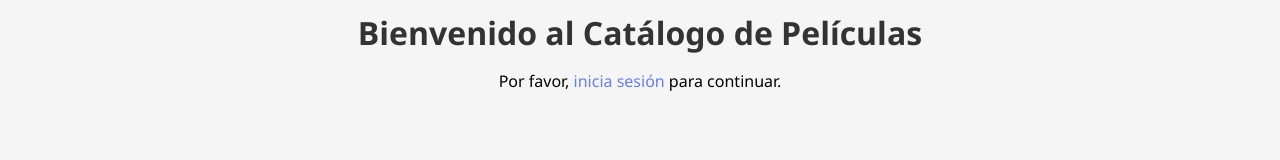
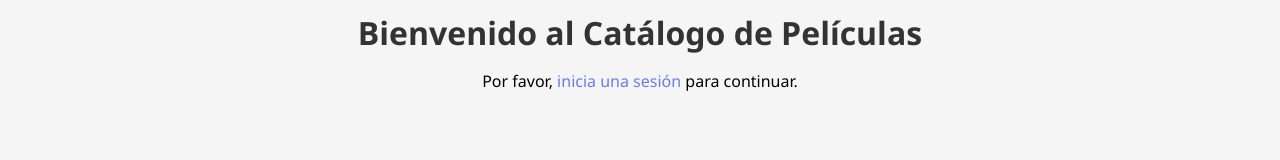
Before and after one commit to juanestebanlugo7-lang/peliculas-app, a Vue app in the folder Desktop/peliculas-app/frontend-auth/: page / in a window 1280 px wide. Shown: the part 123-283 px from the top of the page. Built offline with nearby package versions, Linux system fonts and the light colour scheme; the HTML template or start-up script is replaced by a standard one.

Commit message:
Update HomeView.vue

```diff
--- a/Desktop/peliculas-app/frontend-auth/src/views/HomeView.vue
+++ b/Desktop/peliculas-app/frontend-auth/src/views/HomeView.vue
@@ -5,7 +5,7 @@
       Hola, {{ authStore.userName }}. ¡Bienvenido!
     </p>
     <p v-else>
-      Por favor, <router-link to="/login">inicia sesión</router-link> para
+      Por favor, <router-link to="/login">inicia una sesión</router-link> para
       continuar.
     </p>
   </div>
```
